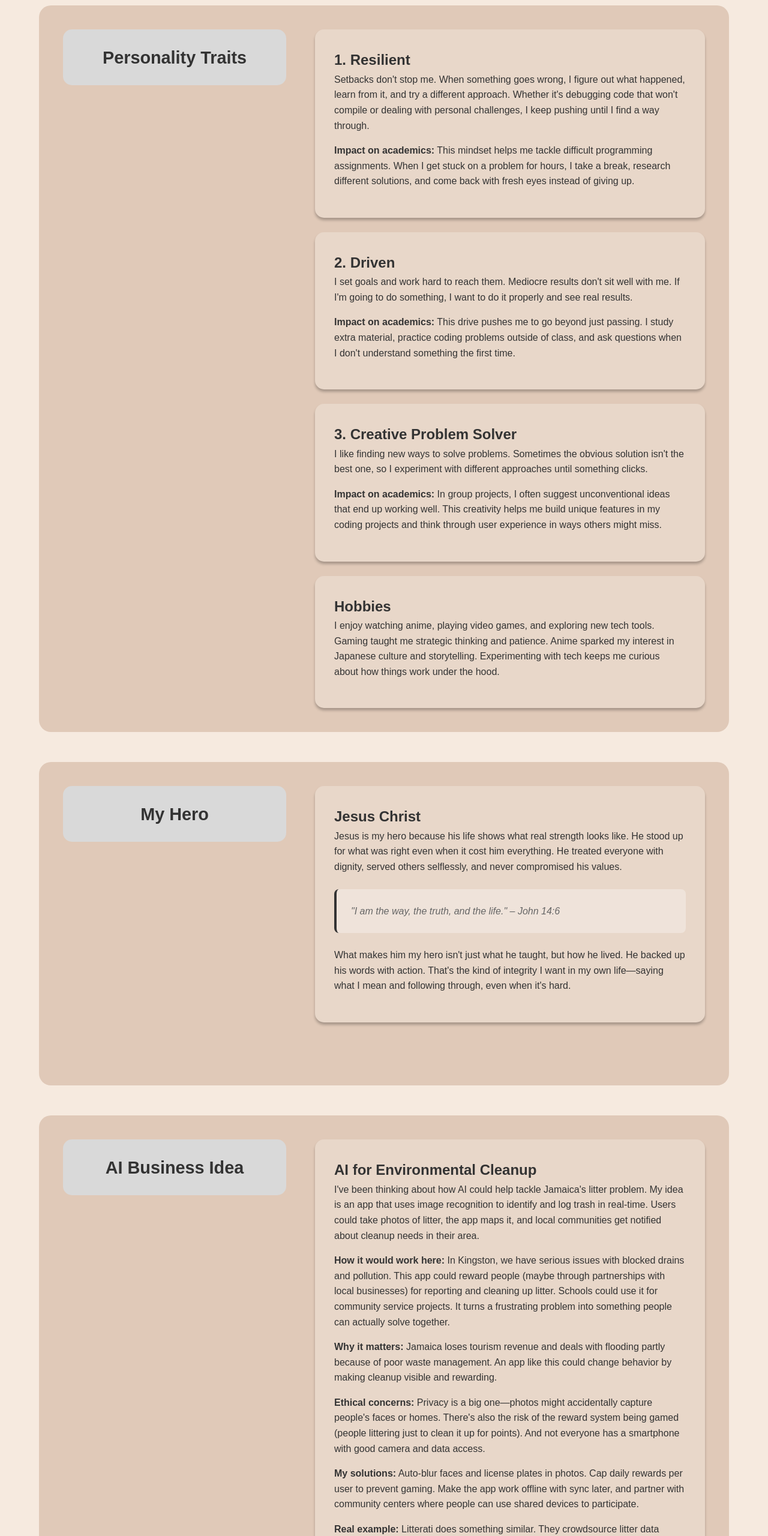
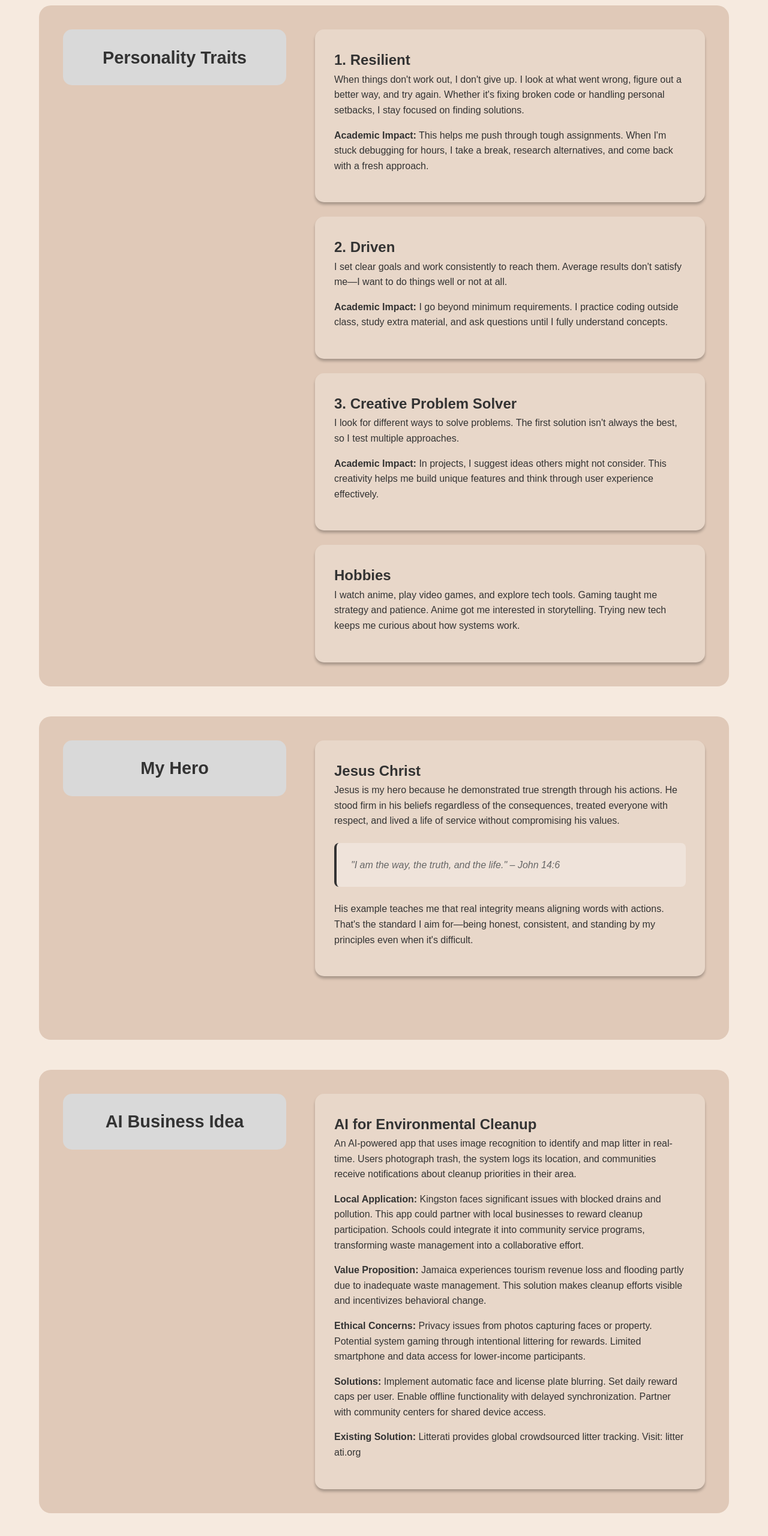
Before and after one commit to imagekyng3/Sanjay_Stewart_2408878_IA1_S1AY26, a plain HTML site: page Code/index.html in a window 1280 px wide. Shown: the part 3120-5680 px from the top of the page at 60% size. Drawn offline with Linux system fonts and the light colour scheme.

Commit message:
A little correction

```diff
--- a/Code/index.html
+++ b/Code/index.html
@@ -134,23 +134,23 @@
             <div class="section-content">
                 <article>
                     <h3>1. Resilient</h3>
-                    <p>Setbacks don't stop me. When something goes wrong, I figure out what happened, learn from it, and try a different approach. Whether it's debugging code that won't compile or dealing with personal challenges, I keep pushing until I find a way through.</p>
-                    <p><strong>Impact on academics:</strong> This mindset helps me tackle difficult programming assignments. When I get stuck on a problem for hours, I take a break, research different solutions, and come back with fresh eyes instead of giving up.</p>
+                    <p>When things don't work out, I don't give up. I look at what went wrong, figure out a better way, and try again. Whether it's fixing broken code or handling personal setbacks, I stay focused on finding solutions.</p>
+                    <p><strong>Academic Impact:</strong> This helps me push through tough assignments. When I'm stuck debugging for hours, I take a break, research alternatives, and come back with a fresh approach.</p>
                 </article>
                 <article>
                     <h3>2. Driven</h3>
-                    <p>I set goals and work hard to reach them. Mediocre results don't sit well with me. If I'm going to do something, I want to do it properly and see real results.</p>
-                    <p><strong>Impact on academics:</strong> This drive pushes me to go beyond just passing. I study extra material, practice coding problems outside of class, and ask questions when I don't understand something the first time.</p>
+                    <p>I set clear goals and work consistently to reach them. Average results don't satisfy me—I want to do things well or not at all.</p>
+                    <p><strong>Academic Impact:</strong> I go beyond minimum requirements. I practice coding outside class, study extra material, and ask questions until I fully understand concepts.</p>
                 </article>
                 <article>
                     <h3>3. Creative Problem Solver</h3>
-                    <p>I like finding new ways to solve problems. Sometimes the obvious solution isn't the best one, so I experiment with different approaches until something clicks.</p>
-                    <p><strong>Impact on academics:</strong> In group projects, I often suggest unconventional ideas that end up working well. This creativity helps me build unique features in my coding projects and think through user experience in ways others might miss.</p>
+                    <p>I look for different ways to solve problems. The first solution isn't always the best, so I test multiple approaches.</p>
+                    <p><strong>Academic Impact:</strong> In projects, I suggest ideas others might not consider. This creativity helps me build unique features and think through user experience effectively.</p>
                 </article>
 
                 <article>
                     <h3>Hobbies</h3>
-                    <p>I enjoy watching anime, playing video games, and exploring new tech tools. Gaming taught me strategic thinking and patience. Anime sparked my interest in Japanese culture and storytelling. Experimenting with tech keeps me curious about how things work under the hood.</p>
+                    <p>I watch anime, play video games, and explore tech tools. Gaming taught me strategy and patience. Anime got me interested in storytelling. Trying new tech keeps me curious about how systems work.</p>
                 </article>
             </div>
         </section>
@@ -163,9 +163,9 @@
             <div class="section-content">
                 <article>
                     <h3>Jesus Christ</h3>
-                    <p>Jesus is my hero because his life shows what real strength looks like. He stood up for what was right even when it cost him everything. He treated everyone with dignity, served others selflessly, and never compromised his values.</p>
+                    <p>Jesus is my hero because he demonstrated true strength through his actions. He stood firm in his beliefs regardless of the consequences, treated everyone with respect, and lived a life of service without compromising his values.</p>
                     <blockquote>"I am the way, the truth, and the life." – John 14:6</blockquote>
-                    <p>What makes him my hero isn't just what he taught, but how he lived. He backed up his words with action. That's the kind of integrity I want in my own life—saying what I mean and following through, even when it's hard.</p>
+                    <p>His example teaches me that real integrity means aligning words with actions. That's the standard I aim for—being honest, consistent, and standing by my principles even when it's difficult.</p>
                 </article>
             </div>
         </section>
@@ -178,17 +178,17 @@
             <div class="section-content">
                 <article>
                     <h3>AI for Environmental Cleanup</h3>
-                    <p>I've been thinking about how AI could help tackle Jamaica's litter problem. My idea is an app that uses image recognition to identify and log trash in real-time. Users could take photos of litter, the app maps it, and local communities get notified about cleanup needs in their area.</p>
+                    <p>An AI-powered app that uses image recognition to identify and map litter in real-time. Users photograph trash, the system logs its location, and communities receive notifications about cleanup priorities in their area.</p>
 
-                    <p><strong>How it would work here:</strong> In Kingston, we have serious issues with blocked drains and pollution. This app could reward people (maybe through partnerships with local businesses) for reporting and cleaning up litter. Schools could use it for community service projects. It turns a frustrating problem into something people can actually solve together.</p>
+                    <p><strong>Local Application:</strong> Kingston faces significant issues with blocked drains and pollution. This app could partner with local businesses to reward cleanup participation. Schools could integrate it into community service programs, transforming waste management into a collaborative effort.</p>
 
-                    <p><strong>Why it matters:</strong> Jamaica loses tourism revenue and deals with flooding partly because of poor waste management. An app like this could change behavior by making cleanup visible and rewarding.</p>
+                    <p><strong>Value Proposition:</strong> Jamaica experiences tourism revenue loss and flooding partly due to inadequate waste management. This solution makes cleanup efforts visible and incentivizes behavioral change.</p>
 
-                    <p><strong>Ethical concerns:</strong> Privacy is a big one—photos might accidentally capture people's faces or homes. There's also the risk of the reward system being gamed (people littering just to clean it up for points). And not everyone has a smartphone with good camera and data access.</p>
+                    <p><strong>Ethical Concerns:</strong> Privacy issues from photos capturing faces or property. Potential system gaming through intentional littering for rewards. Limited smartphone and data access for lower-income participants.</p>
 
-                    <p><strong>My solutions:</strong> Auto-blur faces and license plates in photos. Cap daily rewards per user to prevent gaming. Make the app work offline with sync later, and partner with community centers where people can use shared devices to participate.</p>
+                    <p><strong>Solutions:</strong> Implement automatic face and license plate blurring. Set daily reward caps per user. Enable offline functionality with delayed synchronization. Partner with community centers for shared device access.</p>
 
-                    <p><strong>Real example:</strong> Litterati does something similar. They crowdsource litter data globally. Check them out: <a href="https://www.litterati.org" target="_blank">litterati.org</a></p>
+                    <p><strong>Existing Solution:</strong> Litterati provides global crowdsourced litter tracking. Visit: <a href="https://www.litterati.org" target="_blank">litterati.org</a></p>
                 </article>
             </div>
         </section>
@@ -203,20 +203,16 @@
                     <h3>Twelve Pillars by Jim Rohn - Chapters 4-7</h3>
 
                     <h4>Chapter 4: Achieve Your Goals</h4>
-                    <p>This chapter hit me because I've always had vague ideas about what I wanted, but never wrote them down properly. Rohn says dreams without goals are just wishes. He's right. When I started writing specific goals with deadlines—like "finish this web dev assignment by Friday" instead of "get better at coding"—I actually started making progress I could measure.</p>
-                    <p>I'm applying this by keeping a goals journal. Every Sunday I write three specific things I want to accomplish that week. It's simple but it works because there's no confusion about what I'm aiming for.</p>
+                    <p>Rohn emphasizes that dreams without written goals remain wishes. I've applied this by maintaining a goals journal where I write three specific, measurable objectives each Sunday. This practice transformed vague intentions like "improve coding skills" into concrete targets such as "complete web development assignment by Friday." The clarity from written, deadline-driven goals has significantly improved my productivity.</p>
 
                     <h4>Chapter 5: Use Time Wisely</h4>
-                    <p>The time chapter made me realize how much I waste. Rohn talks about how successful people guard their time like it's gold. I used to scroll through social media for hours without even noticing. Now I'm more intentional. I block out study time, set timers for breaks, and actually plan my day the night before.</p>
-                    <p>The biggest change? Mornings. I wake up knowing exactly what I need to do instead of figuring it out as I go. That one shift saved me probably two hours a day that used to disappear into random browsing.</p>
+                    <p>The chapter addresses time as life's most valuable resource. I implemented daily planning the night before and established focused work blocks with timed breaks. This eliminated hours previously lost to unproductive activities. Starting each day with a clear plan has recovered approximately two hours daily that I now invest in meaningful work and learning.</p>
 
                     <h4>Chapter 6: Surround Yourself with the Best People</h4>
-                    <p>This one was uncomfortable because it made me evaluate my friendships. Rohn says you become the average of the five people you spend the most time with. I looked around and realized some people in my circle weren't going anywhere, and worse, they didn't want me to either.</p>
-                    <p>I didn't cut anyone off harshly, but I did start spending more time with classmates who actually care about their grades and future. I joined study groups. I started asking my professors questions after class. The shift in my mindset has been noticeable—I think bigger now because I'm around people who think bigger.</p>
+                    <p>Rohn argues we become the average of our five closest associates. This prompted me to evaluate my relationships and prioritize time with goal-oriented peers and mentors. I joined study groups and engage more with professors. The shift in my environment has elevated my thinking—being around ambitious people naturally raises personal standards and expectations.</p>
 
                     <h4>Chapter 7: Be a Lifelong Learner</h4>
-                    <p>Rohn argues that formal education makes you a living, but self-education makes you a fortune. Tech changes so fast that if I only relied on what's taught in class, I'd already be behind. I started watching YouTube tutorials, reading documentation, and following developers on GitHub to see how they solve problems.</p>
-                    <p>I also started reading more—not just tech books but books about business, psychology, and personal development. The more I learn outside my major, the more connections I see. It all feeds into making me better at what I do.</p>
+                    <p>The distinction between formal education (earning a living) and self-education (building success) resonated strongly. Technology evolves rapidly, making continuous learning essential. I now supplement coursework with documentation reading, tutorial videos, and studying developer repositories on GitHub. Expanding my knowledge beyond my major reveals useful connections across disciplines, ultimately strengthening my core competencies.</p>
                 </article>
             </div>
         </section>
@@ -239,6 +235,12 @@
                         <td>Life lessons through storytelling</td>
                     </tr>
                     <tr>
+                        <td>Movie</td>
+                        <td>The Pursuit of Happyness</td>
+                        <td>Inspiring story of perseverance</td>
+                    </tr>
+
+                    <tr>
                         <td>Anime</td>
                         <td>Death Note</td>
                         <td>Strategic psychological thriller</td>
@@ -246,7 +248,7 @@
                     <tr>
                         <td>Anime</td>
                         <td>Code Geass</td>
-                        <td>Tactical genius </td>
+                        <td>Tactical genius and moral complexity</td>
                     </tr>
                     <tr>
                         <td>Anime</td>
```
